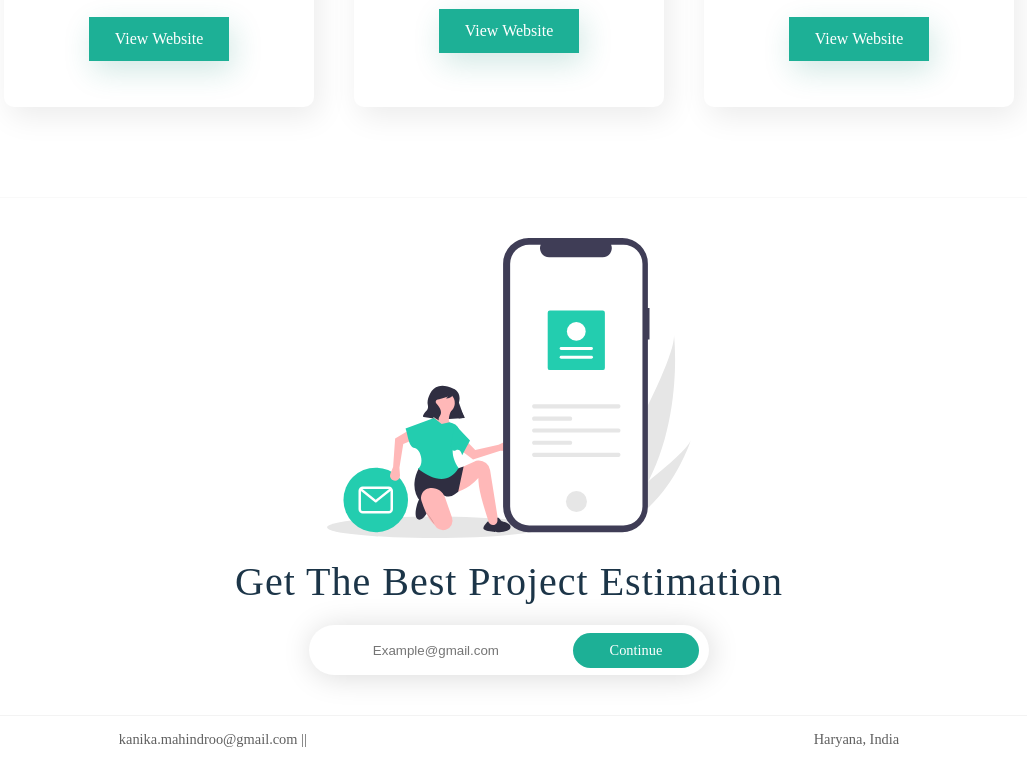
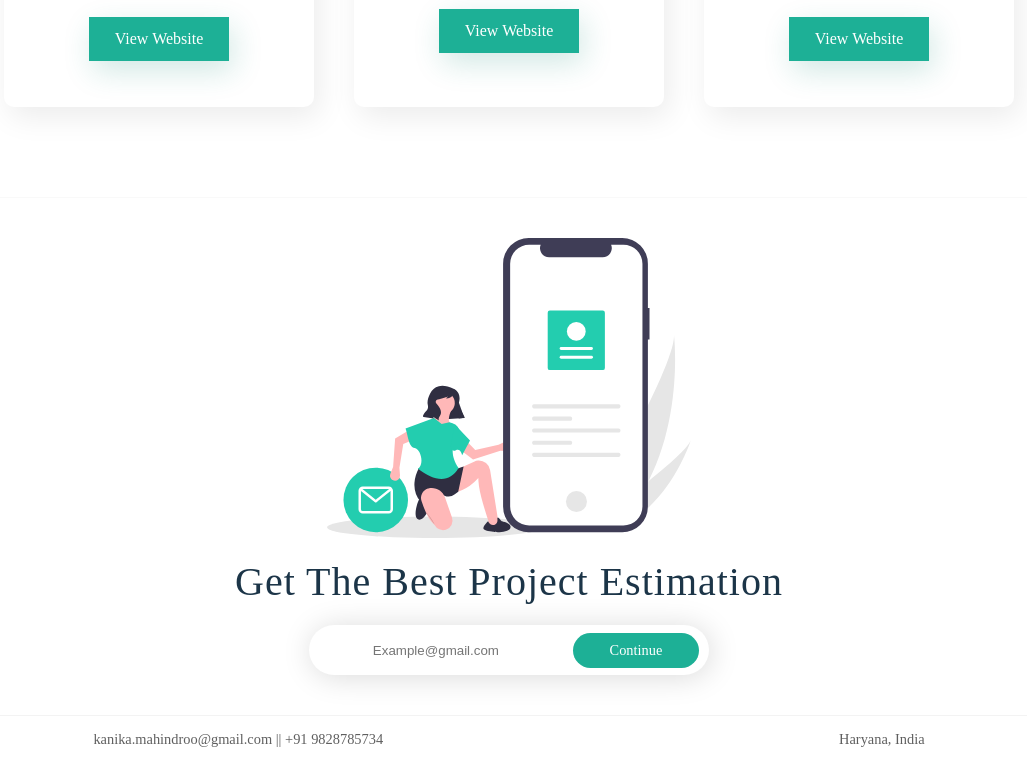
Before and after one commit to 119kanika/portfolio, a plain HTML site: page index.html in a window 1280 px wide. Shown: the part 2567-3330 px from the top of the page, without its empty margins (131-1158 px from the left). Drawn offline with Linux system fonts and the light colour scheme; files whose address does not match are found by name.

Commit message:
Update index.html

```diff
--- a/index.html
+++ b/index.html
@@ -215,7 +215,7 @@
 	</section>
 	<!--footer--------->
 	<footer>
-	<p>kanika.mahindroo@gmail.com || &nbsp;</p>
+	<p>kanika.mahindroo@gmail.com || +91 9828785734 &nbsp;</p>
 	<p>Haryana, India</p>
 	</footer>
 </body>
```
